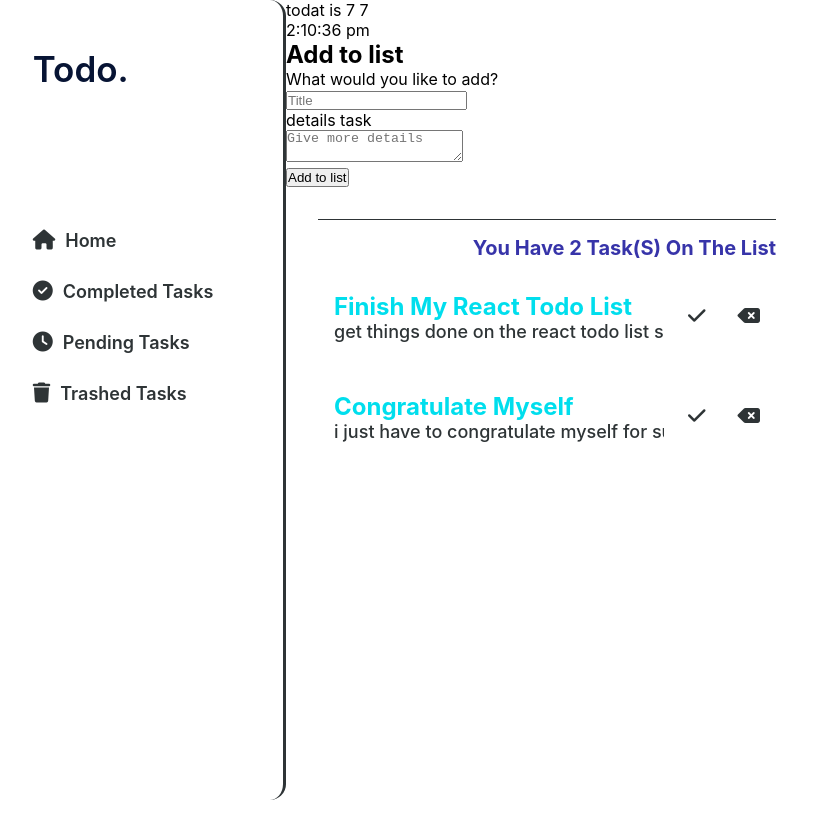
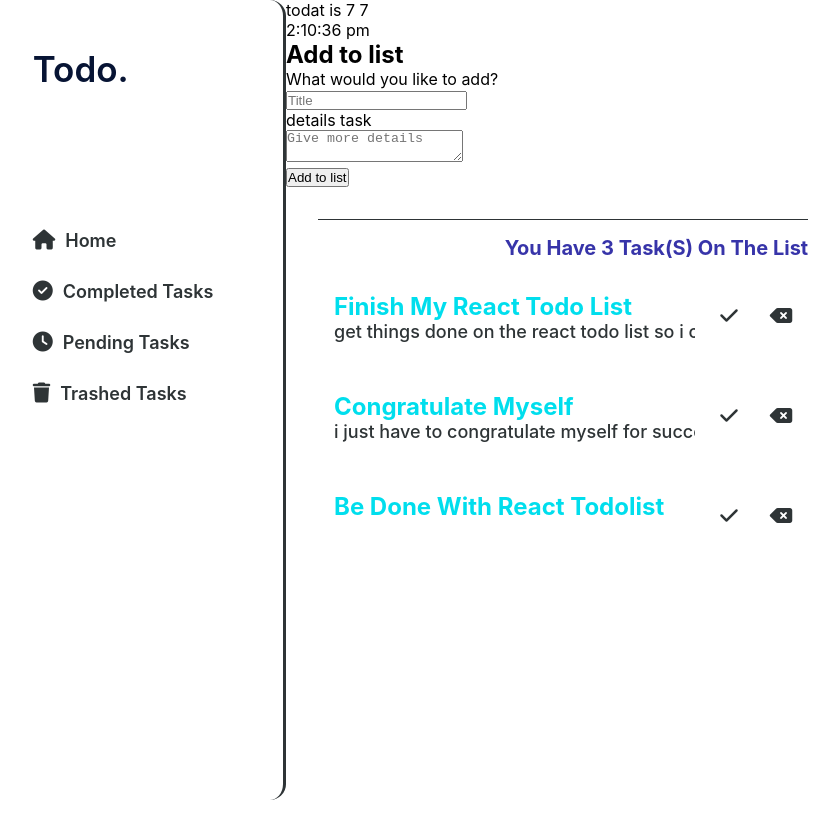
Before and after one commit to Walter-sdq/react-todo-list, a React (Create React App) app: page / in a window 1280 px wide. Shown: the top 838 px of the page, without its empty margins (37-876 px from the left). Built offline with nearby package versions, Linux system fonts and the light colour scheme; data requests are answered from the project's data file.

Commit message:
done for the day

```diff
--- a/data/db.json
+++ b/data/db.json
@@ -9,6 +9,11 @@
       "id": "ff25",
       "title": "congratulate myself",
       "body": "i just have to congratulate myself for successfully creating a react todo list with REST funcionallity"
+    },
+    {
+      "id": "0413",
+      "title": "be done with react todolist",
+      "body": ""
     }
   ],
   "completed": [],
--- a/package.json
+++ b/package.json
@@ -35,7 +35,8 @@
     "development": [
       "last 1 chrome version",
       "last 1 firefox version",
-      "last 1 safari version"
+      "last 1 safari version",
+      "@babel/plugin-proposal-private-property-in-object"
     ]
   }
 }
--- a/src/components/container/container.jsx
+++ b/src/components/container/container.jsx
@@ -9,6 +9,7 @@ import Completed from "../pages/completed.component";
 import Pending from "../pages/pending.component";
 import Trashed from "../pages/trashed.component";
 import Details from "../pages/todoDetails.component";
+import NotFound from "../pages/404.component";
 
 const Container = () => {
     const logo = 'Todo.'
@@ -56,6 +57,9 @@ const Container = () => {
                     <Route path='/trashed/:id'>
                         <Details type='trashed' />
                     </Route>
+                    <Route path='*'>
+                       <NotFound/>
+                    </Route>
 
                 </Switch>
             </div>
--- a/src/components/ext-hooks/useFetch.component.jsx
+++ b/src/components/ext-hooks/useFetch.component.jsx
@@ -9,31 +9,18 @@ const useFetch = (url) => {
 
     const handleDelete = (id) => {
         // const newData = data.filter(list => list.id !== id)
-        console.log(url.id);
-        if (url === `localhost:8000/trashed`) {
-            fetch('http://localhost:8000/pending', {
-            method: "POST",
-            // headers: { "Content-Type": "application/json" },
-            // body: JSON.stringify(list)
-        }).then(() => {
-            console.log('List added to pending')
-        })
-        } else {
+        // setData(newData)
+        // console.log(url+id);
             fetch(`${url}/${id}`, {
                 method: "DELETE"
             })
-        }
-
-
-        // setData(newData)
-
-        // fetch(`${url}/${type}/${id}`)
+    }
+    const completed = (id) => {
 
     }
 
     useEffect(() => {
         const abort = new AbortController()
-        setTimeout(() => {
             fetch(url, { signal: abort.signal })
                 .then(res => {
                     if (!res.ok) {
@@ -56,14 +43,12 @@ const useFetch = (url) => {
                     }
 
                 })
-
-        }, 1000);
         return () => {
             abort.abort()
         }
     }, [url])
     return {
-        data, loading, err, handleDelete
+        data, loading, err, handleDelete,completed
     }
 
 }
--- a/src/components/input/input.component.jsx
+++ b/src/components/input/input.component.jsx
@@ -1,4 +1,4 @@
-import { useState } from 'react'
+import { useEffect, useState} from 'react'
 import './input.css'
 
 const Input = () => {
@@ -6,6 +6,7 @@ const Input = () => {
     const bodyP = "Give more details"
     const [title, setTitle] = useState('')
     const [body, setBody] = useState('')
+
     const submitFunc = (e) => {
         e.preventDefault()
         const list = {
@@ -47,7 +48,6 @@ const Input = () => {
                             className="details"
                             id="details"
                             placeholder={bodyP}
-                            required
                             onChange={(e) => setBody(e.target.value)}></textarea>
                     </div>
                     <button type='submit'>Add to list</button>
--- /dev/null
+++ b/src/components/pages/404.component.jsx
@@ -0,0 +1,10 @@
+const NotFound = () => {
+    return (
+        <div className="notfound">
+            <h1 className="404">404</h1>
+            <p>this page cannot be found or does not exist</p>
+        </div>
+     );
+}
+
+export default NotFound;
--- a/src/components/pages/home.component.jsx
+++ b/src/components/pages/home.component.jsx
@@ -9,6 +9,7 @@ const Home = (props) => {
         data: lists,
         loading,
         err,
+        completed,
         handleDelete
     } = useFetch('http://localhost:8000/lists')
 
@@ -17,13 +18,20 @@ const Home = (props) => {
             {err && <div>{err}</div>}
             {loading && <div className='inline'>Loading...</div>}
             {<Time currentTime />}
-            {<Input/>}
+            {<Input />}
             {lists && (
                 <Todo
                     lists={lists}
-                    isNotNull={lists.length < 1 ? `You are all cought up :)` : `you have ${lists.length} task(s) on the list`}
+                    isNotNull={
+                        lists.length < 1
+                        ?
+                        `You are all cought up :)`
+                        :
+                        `you have ${lists.length} task(s) on the list`
+                    }
                     handleDelete={handleDelete}
                     listType="lists"
+                    completed={completed}
                 />
             )}
         </div>
--- a/src/components/todo/todo.component.jsx
+++ b/src/components/todo/todo.component.jsx
@@ -1,6 +1,6 @@
 import { Link } from 'react-router-dom/cjs/react-router-dom.min';
 import './todo.css'
-const Todo = ({ lists, isNotNull, handleDelete,listType }) => {
+const Todo = ({ lists, isNotNull, handleDelete,listType ,completed}) => {
 
     return (
 
@@ -24,7 +24,7 @@ const Todo = ({ lists, isNotNull, handleDelete,listType }) => {
                                     </p>
                                 </div>  </Link>
                                 <div className="chk-btn">
-                                    <i className="fas fa-check done" title='Done'></i>
+                                    <i className="fas fa-check done" title='Done'onClick={completed}></i>
                                     <i className="fas fa-delete-left delete" title='Delete' onClick={() => handleDelete(list.id)} ></i>
                                 </div>
                             </div>
```
Also changed, not shown: 11 other files (tests, documents, lock files or other folders).
